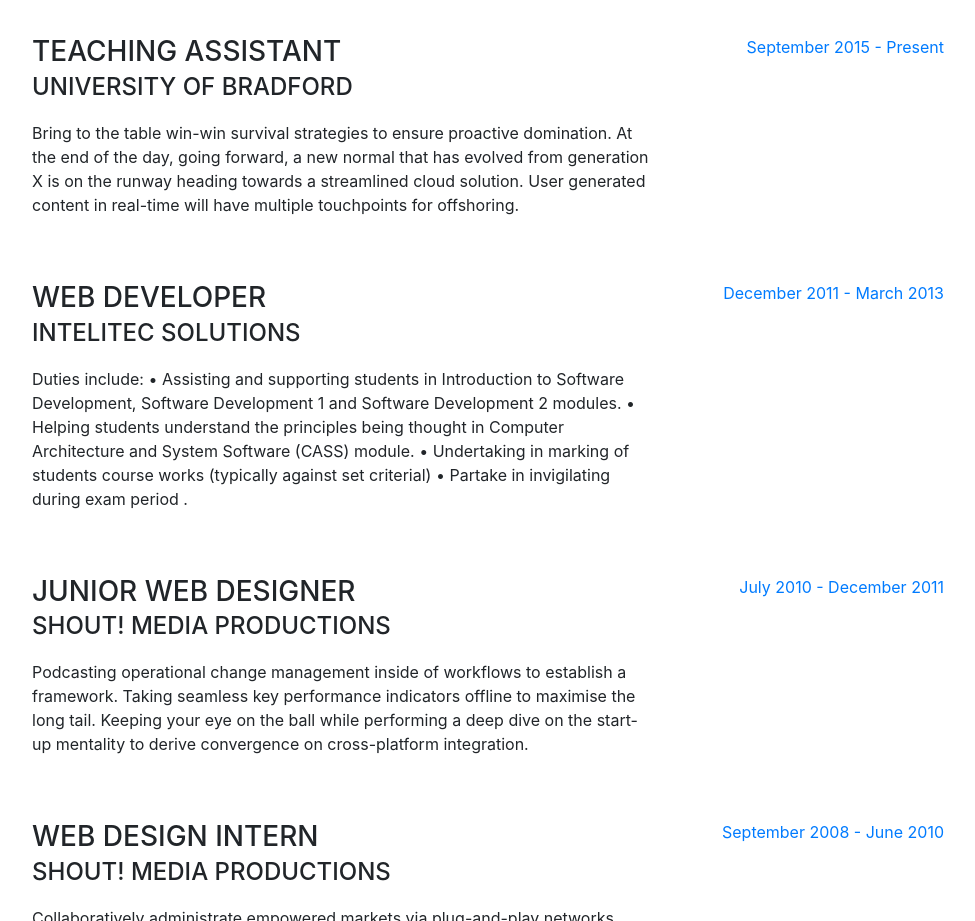
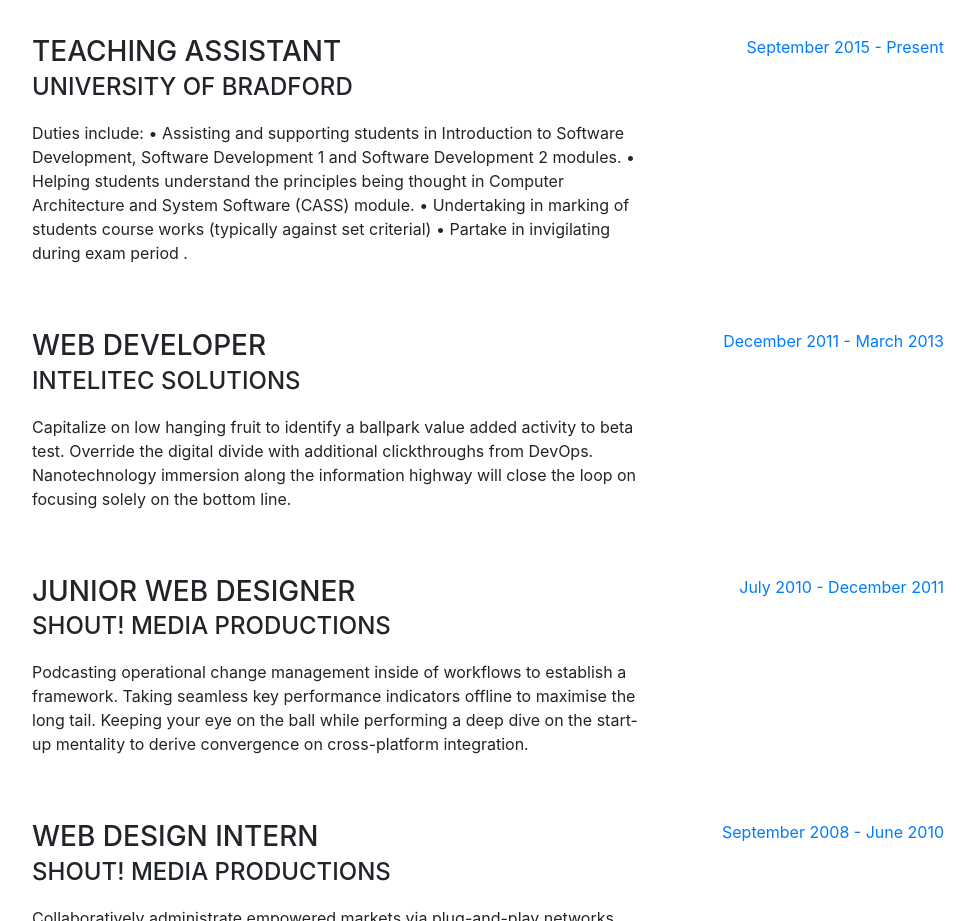
Before and after one commit to chukwuejyk/chukwuejyk.github.io, a website with bundled scripts: page index.html in a window 1280 px wide. Shown: the part 900-1821 px from the top of the page, without its empty margins (288-1263 px from the left). Built offline with nearby package versions, Linux system fonts and the light colour scheme; a web font is replaced by a local one.

Commit message:
Update index.html

```diff
--- a/index.html
+++ b/index.html
@@ -97,7 +97,12 @@
             <div class="resume-content mr-auto">
               <h3 class="mb-0">Teaching Assistant</h3>
               <div class="subheading mb-3">University of Bradford</div>
-              <p>Bring to the table win-win survival strategies to ensure proactive domination. At the end of the day, going forward, a new normal that has evolved from generation X is on the runway heading towards a streamlined cloud solution. User generated content in real-time will have multiple touchpoints for offshoring.</p>
+              <p>Duties include:
+•	 Assisting and supporting students in Introduction to Software Development, Software Development 1 and Software Development 2 modules.
+•	 Helping students understand the principles being thought in Computer Architecture and System Software (CASS) module.
+•	Undertaking in marking of students course works (typically against set criterial)
+•	Partake in invigilating during exam period
+.</p>
             </div>
             <div class="resume-date text-md-right">
               <span class="text-primary">September 2015 - Present</span>
@@ -108,12 +113,7 @@
             <div class="resume-content mr-auto">
               <h3 class="mb-0">Web Developer</h3>
               <div class="subheading mb-3">Intelitec Solutions</div>
-              <p>Duties include:
-•	 Assisting and supporting students in Introduction to Software Development, Software Development 1 and Software Development 2 modules.
-•	 Helping students understand the principles being thought in Computer Architecture and System Software (CASS) module.
-•	Undertaking in marking of students course works (typically against set criterial)
-•	Partake in invigilating during exam period
-.</p>
+              <p>Capitalize on low hanging fruit to identify a ballpark value added activity to beta test. Override the digital divide with additional clickthroughs from DevOps. Nanotechnology immersion along the information highway will close the loop on focusing solely on the bottom line.</p>
             </div>
             <div class="resume-date text-md-right">
               <span class="text-primary">December 2011 - March 2013</span>
```
